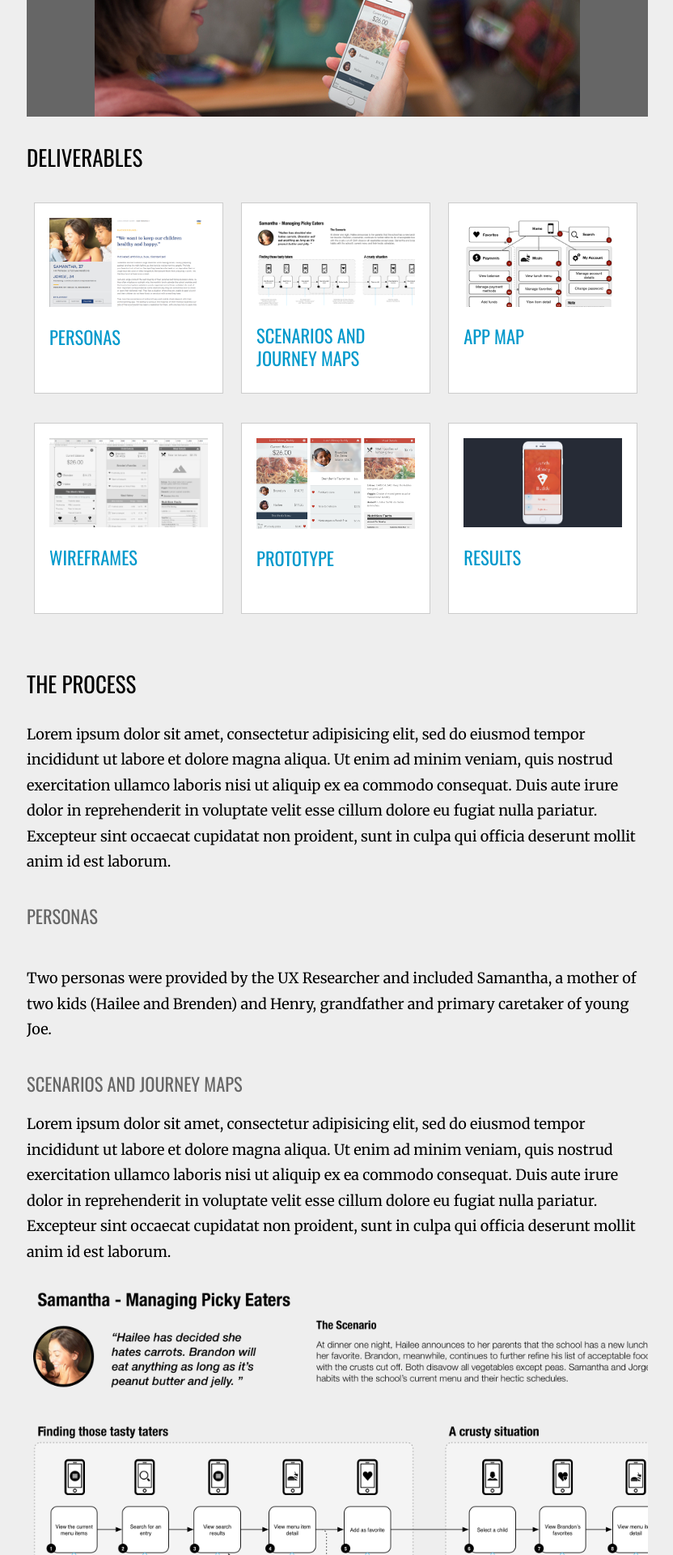
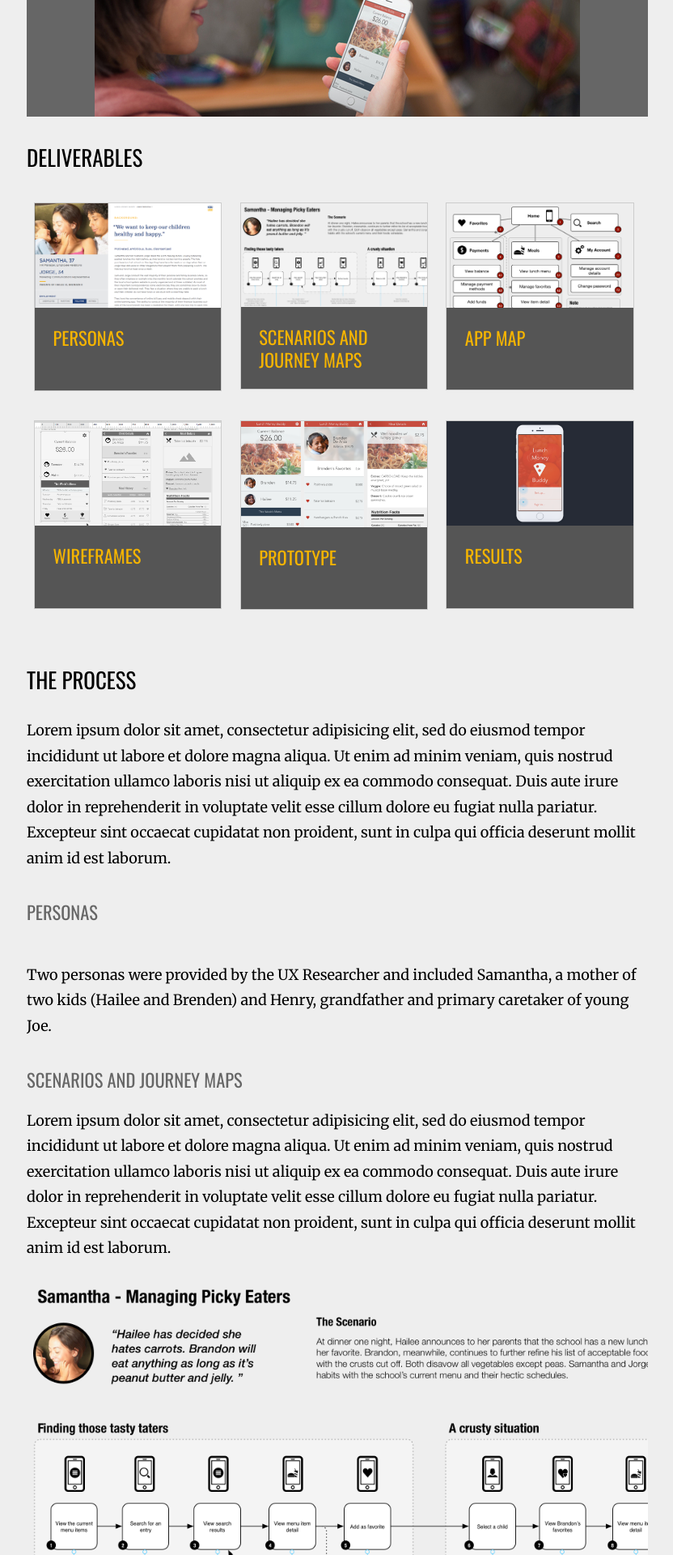
Before and after one commit to drewtodd/drewtodd.github.io, a Jekyll site: the page built from portfolio/lunch-money-buddy/index.md, in a window 1280 px wide. Shown: the part 1032-2952 px from the top of the page at 81% size, without its empty margins (223-1055 px from the left). Built offline with Jekyll 4.4.1, drawn with Linux system fonts in a browser that asks for light colours; nearby versions of some CDN libraries; comment, search, counter and statistics services are not loaded; some of the changed lines change nothing that is shown.

Commit message:
More card fixing...
Layout works now.

```diff
--- a/portfolio/lunch-money-buddy/index.md
+++ b/portfolio/lunch-money-buddy/index.md
@@ -45,46 +45,53 @@ tags:
     .card {
         display: inline-block;
         position: relative;
-        max-width: 25.5%;
+        max-width: 30%;
         height: auto;
-        min-height: 12em;
         margin-top: 1em;
         margin-bottom: 1em;
         margin-left: .5em;
         margin-right: .5em;
-        padding-top: 1em;
+        padding-top: 0;
         padding-bottom: 0;
-        padding-right: 1em;
-        padding-left: 1em;
+        padding-right: 0;
+        padding-left: 0;
         border: 1px solid #ccc;
         vertical-align: top;
-        background-color: #fff;
+        background-color: #555;
     }
 
     .card:hover {
-        background-color: #ddd;
         border: 1px solid #666;
+        background-color: #333;
     }
 
     .card .image {
         display: block;
+        max-width: 100%;
+        width: auto;
         margin: 0;
         padding: 0;
-        overflow: hidden;
-        width: 100%;
     }
 
     .card .caption {
-        display: inline-block;
+        display: block;
+        width: auto;
+        max-width: 100%;
+        min-height: 2.5em;
         margin: 0;
-        padding: 0;
-        padding-bottom: 1em;
-        padding-top: 1em;
+        padding: 1em;
+        hyphens: auto;
         font-family: "Oswald", Helvetica, sans-serif;
         font-size: 1.25em;
         font-weight: 400;
         line-height: 1.25em;
         text-transform: uppercase;
+        color: #F5B400;
+    }
+
+    .card a {
+        text-decoration: none;
+        color: #F5B400;
     }
 
     .card .caption:empty {
@@ -98,6 +105,7 @@ tags:
         border: 0;
         float: none;
         width: 100%;
+        background-color: #eee;
     }
 </style>
 
@@ -116,17 +124,17 @@ Lorem ipsum dolor sit amet, consectetur adipisicing elit, sed do eiusmod tempor
 ## Deliverables
 
 <!-- Demo cards -->
-<section class="gallery">
+<section class="gallery" lang="en">
   <figure class="card">
     <a href="#personas">
     <div class="image"><img src="/img/lmb/persona-cropped.png" /></div>
-    <figcaption class="caption">Personas</figcaption>
+    <figcaption class="caption">Pers&shy;onas</figcaption>
     </a>
   </figure>
   <figure class="card">
     <a href="#scenarios-and-journey-maps">
     <div class="image"><img src="/img/lmb/scenario-cropped.png" class="" /></div>
-    <figcaption class="caption">Scenarios and Journey Maps</figcaption>
+    <figcaption class="caption">Scenar&shy;ios and Journey Maps</figcaption>
     </a>
   </figure>
   <figure class="card">
@@ -138,13 +146,13 @@ Lorem ipsum dolor sit amet, consectetur adipisicing elit, sed do eiusmod tempor
   <figure class="card">
     <a href="#wireframes">
     <div class="image"><img src="/img/lmb/wireframes-cropped.png" class="" /></div>
-    <figcaption class="caption">Wireframes</figcaption>
+    <figcaption class="caption">Wire&shy;frames</figcaption>
     </a>
   </figure>
   <figure class="card">
     <a href="#prototype">
     <div class="image"><img src="/img/lmb/proto-screens-cropped.png" class="" /></div>
-    <figcaption class="caption">Prototype</figcaption>
+    <figcaption class="caption">Proto&shy;type</figcaption>
     </a>
   </figure>
   <figure class="card">
```
Also changed, not shown: 1 other file.
